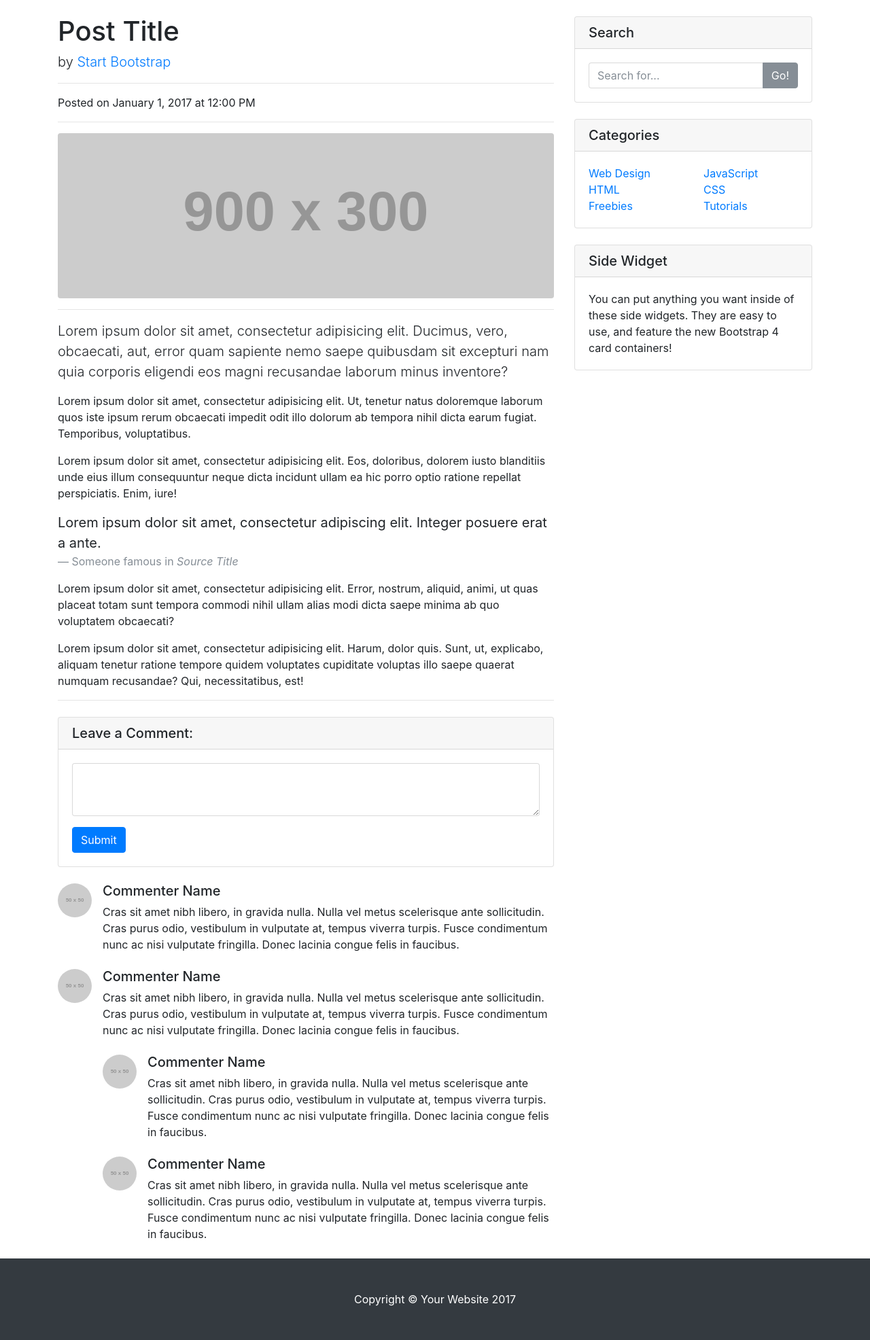
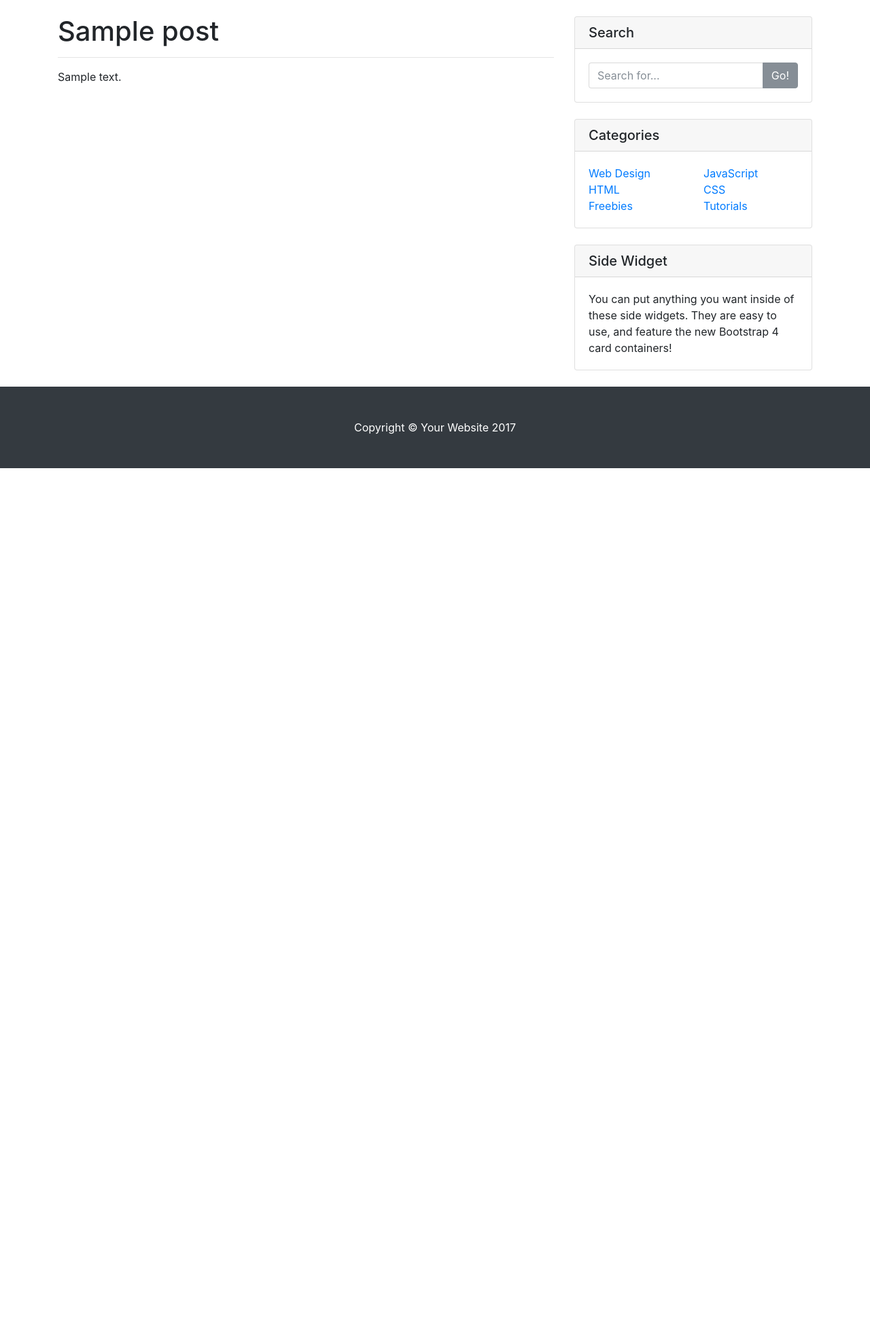
Before and after one commit to joonahn/flask-example, a Flask app: template templates/post.html in a window 1280 px wide. Shown: the part 56-2028 px from the top of the page at 68% size. After the commit the page ends 745 px from the top, so only its background shows below. Run offline with Flask 2, Linux system fonts and the light colour scheme; the template is opened without the code that fills it: most values are stand-ins (such as "Sample title", 1, 10 or a date in 2020); grey boxes labelled with a size stand in for pictures from a placeholder-image service; some libraries are stand-ins or nearby versions.

Commit message:
view finished

```diff
--- a/app.py
+++ b/app.py
@@ -39,21 +39,25 @@ def homeView():
         post = {}
         post['href'] = "./post/{}".format(row[0])
         post["title"] = row[1]
-        post["content"] = row[2]
+        post["summary"] = row[2]
         posts.append(post)
     return render_template('home.html', posts=posts)
 
 @app.route("/post/<postId>")
 def postView(postId):
     cursor = mysql.connect().cursor()
-    cursor.execute("select * from blog where articleNumber=?", postId)
+    cursor.execute("select * from blog where articleNumber = %s", [postId])
     posts = []
     for row in cursor:
         post = {}
         post["title"] = row[1]
         post["content"] = row[2]
         posts.append(post)
-    return render_template('post.html', posts=posts)
+
+    if len(posts) == 0 or len(posts) > 1:
+        return render_template('404.html'), 404
+    else:
+        return render_template('post.html', posts=posts)
 
 if __name__ == "__main__":
     app.run()
--- a/templates/post.html
+++ b/templates/post.html
@@ -57,93 +57,14 @@
         <div class="col-lg-8">
 
           <!-- Title -->
-          <h1 class="mt-4">Post Title</h1>
-
-          <!-- Author -->
-          <p class="lead">
-            by
-            <a href="#">Start Bootstrap</a>
-          </p>
+          <h1 class="mt-4">{{ post.title }}</h1>
 
           <hr>
 
-          <!-- Date/Time -->
-          <p>Posted on January 1, 2017 at 12:00 PM</p>
+          <p>
+            {{ post.content }}
+          </p>
 
-          <hr>
-
-          <!-- Preview Image -->
-          <img class="img-fluid rounded" src="http://placehold.it/900x300" alt="">
-
-          <hr>
-
-          <!-- Post Content -->
-          <p class="lead">Lorem ipsum dolor sit amet, consectetur adipisicing elit. Ducimus, vero, obcaecati, aut, error quam sapiente nemo saepe quibusdam sit excepturi nam quia corporis eligendi eos magni recusandae laborum minus inventore?</p>
-
-          <p>Lorem ipsum dolor sit amet, consectetur adipisicing elit. Ut, tenetur natus doloremque laborum quos iste ipsum rerum obcaecati impedit odit illo dolorum ab tempora nihil dicta earum fugiat. Temporibus, voluptatibus.</p>
-
-          <p>Lorem ipsum dolor sit amet, consectetur adipisicing elit. Eos, doloribus, dolorem iusto blanditiis unde eius illum consequuntur neque dicta incidunt ullam ea hic porro optio ratione repellat perspiciatis. Enim, iure!</p>
-
-          <blockquote class="blockquote">
-            <p class="mb-0">Lorem ipsum dolor sit amet, consectetur adipiscing elit. Integer posuere erat a ante.</p>
-            <footer class="blockquote-footer">Someone famous in
-              <cite title="Source Title">Source Title</cite>
-            </footer>
-          </blockquote>
-
-          <p>Lorem ipsum dolor sit amet, consectetur adipisicing elit. Error, nostrum, aliquid, animi, ut quas placeat totam sunt tempora commodi nihil ullam alias modi dicta saepe minima ab quo voluptatem obcaecati?</p>
-
-          <p>Lorem ipsum dolor sit amet, consectetur adipisicing elit. Harum, dolor quis. Sunt, ut, explicabo, aliquam tenetur ratione tempore quidem voluptates cupiditate voluptas illo saepe quaerat numquam recusandae? Qui, necessitatibus, est!</p>
-
-          <hr>
-
-          <!-- Comments Form -->
-          <div class="card my-4">
-            <h5 class="card-header">Leave a Comment:</h5>
-            <div class="card-body">
-              <form>
-                <div class="form-group">
-                  <textarea class="form-control" rows="3"></textarea>
-                </div>
-                <button type="submit" class="btn btn-primary">Submit</button>
-              </form>
-            </div>
-          </div>
-
-          <!-- Single Comment -->
-          <div class="media mb-4">
-            <img class="d-flex mr-3 rounded-circle" src="http://placehold.it/50x50" alt="">
-            <div class="media-body">
-              <h5 class="mt-0">Commenter Name</h5>
-              Cras sit amet nibh libero, in gravida nulla. Nulla vel metus scelerisque ante sollicitudin. Cras purus odio, vestibulum in vulputate at, tempus viverra turpis. Fusce condimentum nunc ac nisi vulputate fringilla. Donec lacinia congue felis in faucibus.
-            </div>
-          </div>
-
-          <!-- Comment with nested comments -->
-          <div class="media mb-4">
-            <img class="d-flex mr-3 rounded-circle" src="http://placehold.it/50x50" alt="">
-            <div class="media-body">
-              <h5 class="mt-0">Commenter Name</h5>
-              Cras sit amet nibh libero, in gravida nulla. Nulla vel metus scelerisque ante sollicitudin. Cras purus odio, vestibulum in vulputate at, tempus viverra turpis. Fusce condimentum nunc ac nisi vulputate fringilla. Donec lacinia congue felis in faucibus.
-
-              <div class="media mt-4">
-                <img class="d-flex mr-3 rounded-circle" src="http://placehold.it/50x50" alt="">
-                <div class="media-body">
-                  <h5 class="mt-0">Commenter Name</h5>
-                  Cras sit amet nibh libero, in gravida nulla. Nulla vel metus scelerisque ante sollicitudin. Cras purus odio, vestibulum in vulputate at, tempus viverra turpis. Fusce condimentum nunc ac nisi vulputate fringilla. Donec lacinia congue felis in faucibus.
-                </div>
-              </div>
-
-              <div class="media mt-4">
-                <img class="d-flex mr-3 rounded-circle" src="http://placehold.it/50x50" alt="">
-                <div class="media-body">
-                  <h5 class="mt-0">Commenter Name</h5>
-                  Cras sit amet nibh libero, in gravida nulla. Nulla vel metus scelerisque ante sollicitudin. Cras purus odio, vestibulum in vulputate at, tempus viverra turpis. Fusce condimentum nunc ac nisi vulputate fringilla. Donec lacinia congue felis in faucibus.
-                </div>
-              </div>
-
-            </div>
-          </div>
 
         </div>
 
```
